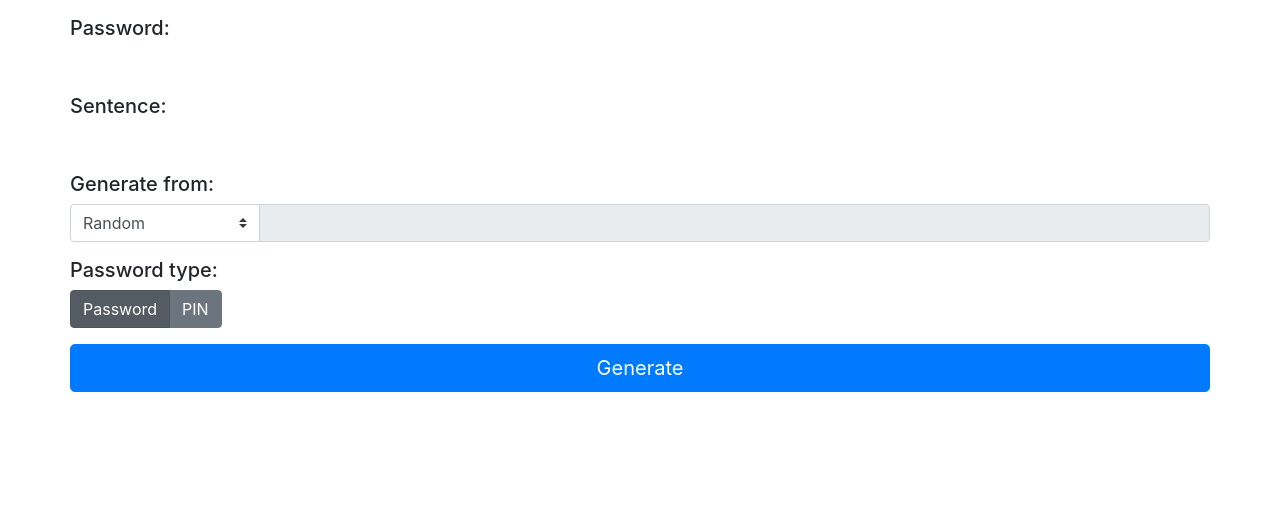
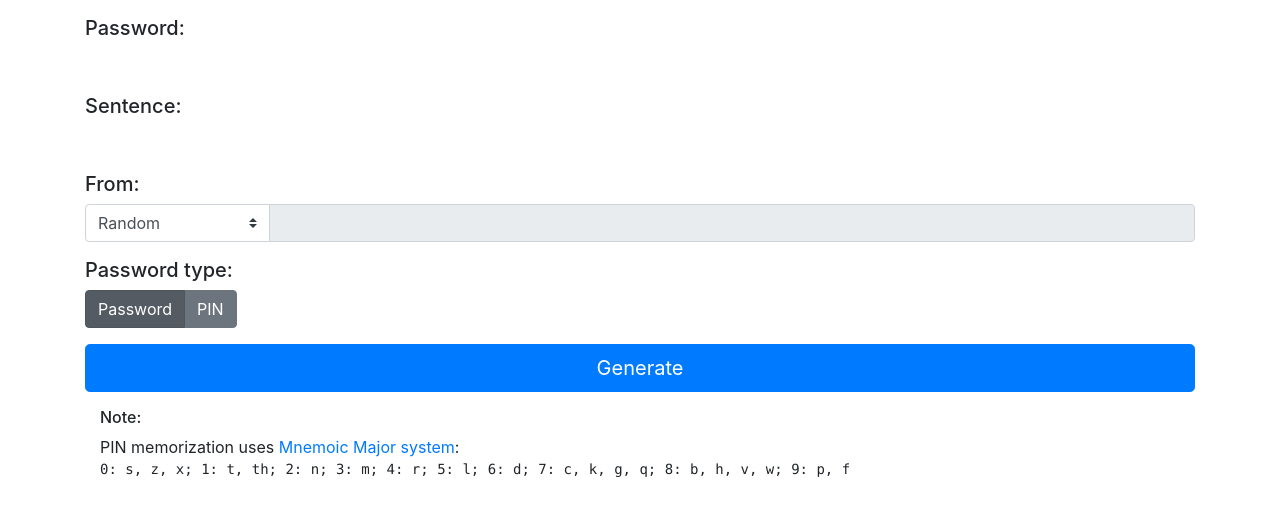
Before and after one commit to patarapolw/memorable-password, a Flask app: template webview/templates/index.html in a window 1280 px wide. Shown: the top 516 px of the page. Run offline with Flask 2, Linux system fonts and the light colour scheme; the template is opened without the code that fills it, so the values that code supplies are empty; parts of the project's set-up code (start-up, migrations or seed data) failed here and were passed over; some libraries are stand-ins or nearby versions.

Commit message:
make it better

```diff
--- a/memorable_password/password.py
+++ b/memorable_password/password.py
@@ -4,6 +4,8 @@ Generate a new password/PIN with associated sentence.
 
 from randomsentence import SentenceTool, WordTool, Brown
 from time import time
+import string
+import re
 
 from memorable_password.mnemonic import Mnemonic
 from memorable_password.policy import Conformize
@@ -65,7 +67,8 @@ class PasswordGenerator:
         start = time()
         while time() - start < timeout:
             keywords = [keyword for keyword, _ in current_keywords_with_rating if self.word_tool.is_word(keyword)]
-            password = self.conformizer.conformize(''.join(keywords))
+            password = self.conformizer.conformize(
+                re.sub('{}'.format(re.escape(string.punctuation)), '', ''.join(keywords)))
             if password is None:
                 password = ''
             if min_length <= len(password) <= max_length:
--- a/webview/templates/index.html
+++ b/webview/templates/index.html
@@ -19,6 +19,7 @@
 </head>
 <body>
     <div class="container">
+        <div class="col">
             <form id="password-generator" action="/" method="post">
                 <div>
                     <div class="row mt-3 header"><h5>Password:</h5></div>
@@ -57,7 +58,7 @@
                     </div>
                 </div>
                 <div>
-                <div class="row mt-3 header" id="from-header"><h5>Generate from:</h5></div>
+                    <div class="row mt-3 header" id="from-header"><h5>From:</h5></div>
                     <div class="row">
                         <div class="input-group">
                             <select class="custom-select col-sm-2" id="from-select" name="from">
@@ -91,6 +92,13 @@
                 </div>
             </form>
         </div>
+        <div class="col mt-3">
+            <h6>Note:</h6>
+            PIN memorization uses
+            <a href="https://en.wikipedia.org/wiki/Mnemonic_major_system">Mnemoic Major system</a>:<br/>
+            <pre>0: s, z, x; 1: t, th; 2: n; 3: m; 4: r; 5: l; 6: d; 7: c, k, g, q; 8: b, h, v, w; 9: p, f</pre>
+        </div>
+    </div>
     <script>var password = "{{ password }}";</script>
     <script>var sentence = "{{ sentence }}";</script>
     <script src="{{ url_for('static', filename='renderer.js') }}"></script>
```
Also changed, not shown: webview/views.py (+8 -3 lines). Lines whose indentation alone changed are shown as unchanged.
